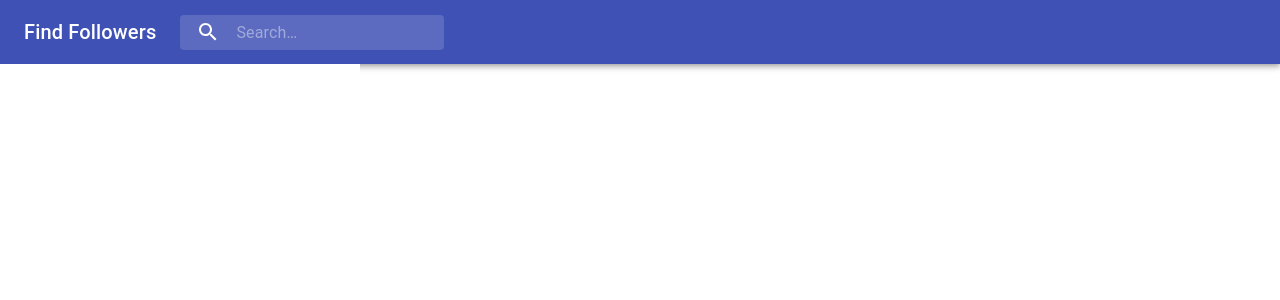
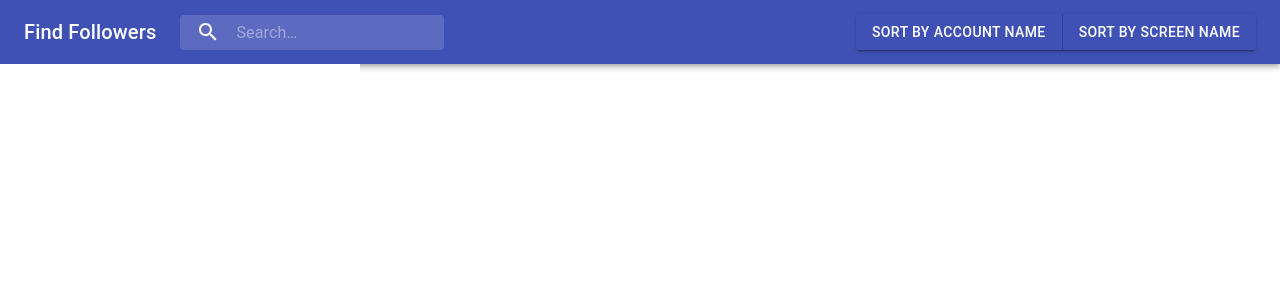
Before and after one commit to eliyadgar/twitter-followers, a React (Create React App) app in the folder twitter-followers/: page / in a window 1280 px wide. Shown: the top 300 px of the page. Built offline with nearby package versions, Linux system fonts and the light colour scheme.

Commit message:
added sort functionality

```diff
--- a/twitter-followers/src/App.js
+++ b/twitter-followers/src/App.js
@@ -16,6 +16,19 @@ class App extends React.Component {
       followers: {}
     };
   }
+
+  handleSort = (key) => {
+    const {followers, searchTerm} = this.state
+    console.log("handling sort...")
+    this.setState({followers: {
+      ...followers,
+      [searchTerm]: {
+        ...followers[searchTerm],
+        fetchedFollowers: followers[searchTerm].fetchedFollowers.sort((a, b) => a[key].localeCompare(b[key]))
+      }
+    }})
+  }
+
   handleSearch = debounce(async (value) => {
     if (value.length > 3) {
       if (this.state.followers[value]
@@ -45,8 +58,8 @@ class App extends React.Component {
     const {searchTerm, followers} = this.state
     return (
       <div className="App">
-        <Bar handleSearch={this.handleSearch}/>
-        <FollowersList followers={followers[searchTerm] && followers[searchTerm].fetchedFollowers}/>
+        <Bar handleSearch={this.handleSearch} handleSort={this.handleSort}/>
+        <FollowersList followers={followers[searchTerm] && followers[searchTerm].fetchedFollowers} />
       </div>
     );
   }
--- a/twitter-followers/src/components/Bar.js
+++ b/twitter-followers/src/components/Bar.js
@@ -1,14 +1,18 @@
-import React, {useState} from 'react';
+import React from 'react';
 import { fade, makeStyles } from '@material-ui/core/styles';
 import AppBar from '@material-ui/core/AppBar';
 import Toolbar from '@material-ui/core/Toolbar';
+import Button from '@material-ui/core/Button';
 import Typography from '@material-ui/core/Typography';
 import InputBase from '@material-ui/core/InputBase';
 import SearchIcon from '@material-ui/icons/Search';
-
+import ButtonGroup from '@material-ui/core/ButtonGroup';
 
 const useStyles = makeStyles(theme => ({
-  grow: {
+toolbar: {
+    backgroundColor: '#ffffff',
+},
+grow: {
     flexGrow: 1,
   },
   menuButton: {
@@ -47,6 +51,12 @@ const useStyles = makeStyles(theme => ({
   inputRoot: {
     color: 'inherit',
   },
+  sectionDesktop: {
+    display: 'none',
+    [theme.breakpoints.up('md')]: {
+        display: 'flex',
+    },
+    },
   inputInput: {
     padding: theme.spacing(1, 1, 1, 7),
     transition: theme.transitions.create('width'),
@@ -54,12 +64,11 @@ const useStyles = makeStyles(theme => ({
     [theme.breakpoints.up('md')]: {
       width: 200,
     },
-  },
+},
 }));
 
 export default function PrimarySearchAppBar(props) {
   const classes = useStyles();
-
   return (
     <div className={classes.grow}>
       <AppBar position="static">
@@ -82,6 +91,12 @@ export default function PrimarySearchAppBar(props) {
             />
           </div>
           <div className={classes.grow} />
+          <div className={classes.sectionDesktop}>
+            <ButtonGroup edge="end" variant="contained" color="primary"  aria-label="text primary button group">
+                <Button onClick={() => props.handleSort("account_name")}>Sort by Account name</Button>
+                <Button onClick={() => props.handleSort("screen_name")}>Sort by Screen name</Button>
+            </ButtonGroup>
+          </div>
         </Toolbar>
       </AppBar>
     </div>
--- a/twitter-followers/src/twitterAPI.js
+++ b/twitter-followers/src/twitterAPI.js
@@ -3,8 +3,6 @@ export const getFollowers = async (accountName) => {
     return fetch(`/api/followers/${accountName}`)
     .then(response => response.json())
             .then(result => {
-                console.log('...fetching');
-
                 const followers = result.users.map(user => {
                     return {id: user.id,
                         account_name: user.name,
@@ -13,7 +11,6 @@ export const getFollowers = async (accountName) => {
                         image: user.profile_image_url
                     }
                 })
-                console.log(followers)
                 return followers
             })
             .catch(error => console.log('error', error));
```
